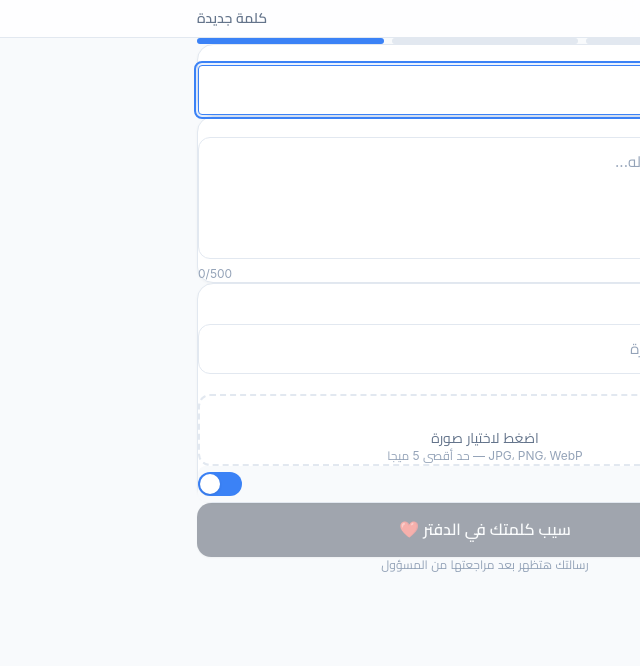
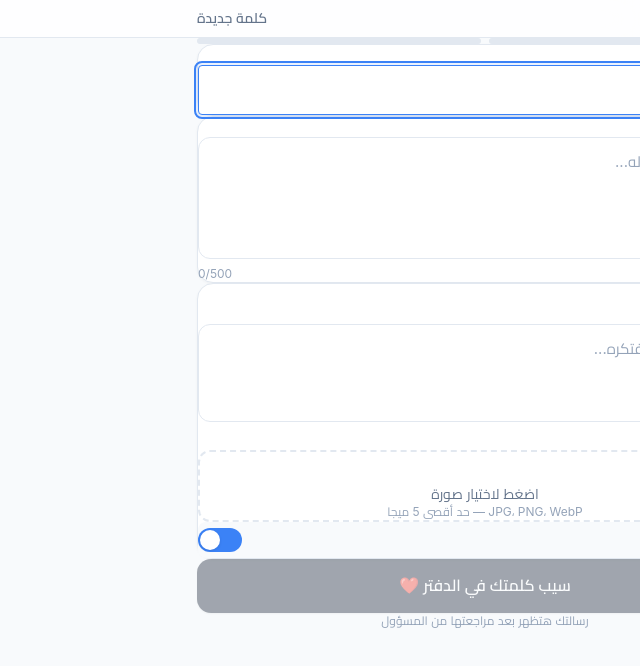
Before and after one commit to ahmedmehdy862-cyber/dafater-dhikriat, a Next.js app: page /write in a window 1280 px wide. Shown: the top 666 px of the page, without its empty margins (640-1280 px from the left). Built offline with nearby package versions, Linux system fonts and the light colour scheme.

Commit message:
feat: replace university with nice_moment field, simplify form

```diff
--- a/src/app/api/memories/route.ts
+++ b/src/app/api/memories/route.ts
@@ -70,7 +70,7 @@ export async function GET(request: NextRequest) {
 export async function POST(request: NextRequest) {
   try {
     const body = await request.json();
-    const { name, university, message, image_url, is_public } = body;
+    const { name, nice_moment, message, image_url, is_public } = body;
 
     // Validate required fields
     if (!name || name.trim().length < 2) {
@@ -107,7 +107,7 @@ export async function POST(request: NextRequest) {
       .from("memories")
       .insert({
         name: name.trim(),
-        university: university?.trim() || null,
+        nice_moment: nice_moment?.trim() || null,
         message: message.trim(),
         image_url: image_url || null,
         is_public: is_public !== false,
--- a/src/app/memories/page.tsx
+++ b/src/app/memories/page.tsx
@@ -6,8 +6,8 @@ import Link from "next/link";
 interface Memory {
   id: string;
   name: string;
-  university: string | null;
   message: string;
+  nice_moment: string | null;
   image_url: string | null;
   created_at: string;
   is_public: boolean;
@@ -41,7 +41,7 @@ export default function MemoriesPage() {
   useEffect(() => { fetchM(); }, [fetchM]);
 
   const filtered = search.trim()
-    ? memories.filter((m) => m.name.includes(search) || m.message.includes(search))
+    ? memories.filter((m) => m.name.includes(search) || m.message.includes(search) || (m.nice_moment && m.nice_moment.includes(search)))
     : memories;
 
   const pickRandom = () => {
@@ -51,7 +51,6 @@ export default function MemoriesPage() {
 
   return (
     <main className="min-h-screen bg-[var(--slate-50)]">
-      {/* Header */}
       <div className="sticky top-0 z-30 bg-white/80 backdrop-blur-lg border-b border-[var(--slate-200)]">
         <div className="max-w-3xl mx-auto px-4 py-3 flex items-center justify-between">
           <Link href="/" className="btn btn-ghost btn-sm">
@@ -68,13 +67,11 @@ export default function MemoriesPage() {
       </div>
 
       <div className="max-w-3xl mx-auto px-4 py-8">
-        {/* Title */}
         <div className="mb-6">
           <h1 className="text-2xl md:text-3xl font-extrabold" style={{ color: "var(--slate-900)" }}>كل الذكريات</h1>
           <p className="text-sm mt-1" style={{ color: "var(--slate-400)" }}>{memories.length} ذكرى</p>
         </div>
 
-        {/* Search */}
         {memories.length > 3 && (
           <div className="mb-6 relative">
             <svg className="absolute right-3 top-1/2 -translate-y-1/2 w-4 h-4" fill="none" viewBox="0 0 24 24" stroke="var(--slate-400)" strokeWidth={2}>
@@ -84,7 +81,6 @@ export default function MemoriesPage() {
           </div>
         )}
 
-        {/* Loading */}
         {loading && (
           <div className="flex flex-col items-center py-20 gap-3">
             <div className="spinner" style={{ width: 32, height: 32, borderColor: "var(--slate-200)", borderTopColor: "var(--blue)" }} />
@@ -92,7 +88,6 @@ export default function MemoriesPage() {
           </div>
         )}
 
-        {/* Error */}
         {error && !loading && (
           <div className="text-center py-20">
             <p className="text-sm mb-3" style={{ color: "var(--red)" }}>{error}</p>
@@ -100,7 +95,6 @@ export default function MemoriesPage() {
           </div>
         )}
 
-        {/* Empty */}
         {!loading && !error && memories.length === 0 && (
           <div className="text-center py-20">
             <div className="w-16 h-16 mx-auto mb-4 rounded-2xl flex items-center justify-center bg-[var(--slate-100)]">
@@ -112,37 +106,37 @@ export default function MemoriesPage() {
           </div>
         )}
 
-        {/* No results */}
         {!loading && !error && memories.length > 0 && filtered.length === 0 && (
           <div className="text-center py-16">
             <p className="text-sm" style={{ color: "var(--slate-400)" }}>مفيش نتائج</p>
           </div>
         )}
 
-        {/* Cards */}
         {!loading && filtered.length > 0 && (
           <div className="grid grid-cols-1 md:grid-cols-2 gap-4">
             {filtered.map((m) => (
               <div key={m.id} className="card card-hover cursor-pointer p-5" onClick={() => setSelected(m)}>
-                {/* Quote mark */}
                 <div className="text-4xl font-bold leading-none mb-2 select-none" style={{ color: "var(--amber)", opacity: 0.3, fontFamily: "Georgia, serif" }}>&quot;</div>
 
-                {/* Message */}
-                <p className="text-sm leading-relaxed mb-4" style={{ color: "var(--slate-700)" }}>{m.message}</p>
+                <p className="text-sm leading-relaxed mb-3" style={{ color: "var(--slate-700)" }}>{m.message}</p>
 
-                {/* Image */}
+                {m.nice_moment && (
+                  <div className="p-3 rounded-lg mb-3" style={{ background: "var(--amber-light)" }}>
+                    <p className="text-xs font-semibold mb-1" style={{ color: "var(--amber-dark)" }}>✨ موقف حلو</p>
+                    <p className="text-sm" style={{ color: "var(--slate-700)" }}>{m.nice_moment}</p>
+                  </div>
+                )}
+
                 {m.image_url && (
                   <img src={m.image_url} alt="" className="w-full h-40 object-cover rounded-lg border border-[var(--slate-100)] mb-4" />
                 )}
 
-                {/* Footer */}
                 <div className="flex items-center gap-3 pt-3 border-t border-[var(--slate-100)]">
                   <div className="w-8 h-8 rounded-full flex items-center justify-center text-xs font-bold text-white shrink-0" style={{ background: color(m.name) }}>
                     {initials(m.name)}
                   </div>
                   <div className="flex-1 min-w-0">
                     <p className="text-sm font-semibold truncate" style={{ color: "var(--slate-800)" }}>{m.name}</p>
-                    {m.university && <p className="text-xs truncate" style={{ color: "var(--slate-400)" }}>{m.university}</p>}
                   </div>
                   <span className="text-xs shrink-0" style={{ color: "var(--slate-400)" }}>{fmt(m.created_at)}</span>
                 </div>
@@ -152,7 +146,6 @@ export default function MemoriesPage() {
         )}
       </div>
 
-      {/* Modal */}
       {selected && (
         <div className="fixed inset-0 z-50 flex items-center justify-center p-4" onClick={() => setSelected(null)}>
           <div className="absolute inset-0 bg-black/40 backdrop-blur-sm" />
@@ -165,7 +158,13 @@ export default function MemoriesPage() {
             <div className="p-6 text-center">
               <div className="text-4xl mb-3">❤️</div>
               <div className="text-5xl font-bold mb-1 select-none" style={{ color: "var(--amber)", opacity: 0.2, fontFamily: "Georgia, serif" }}>&quot;</div>
-              <p className="text-base leading-relaxed mb-5" style={{ color: "var(--slate-800)" }}>{selected.message}</p>
+              <p className="text-base leading-relaxed mb-4" style={{ color: "var(--slate-800)" }}>{selected.message}</p>
+              {selected.nice_moment && (
+                <div className="p-4 rounded-xl mb-4 text-right" style={{ background: "var(--amber-light)" }}>
+                  <p className="text-xs font-semibold mb-1" style={{ color: "var(--amber-dark)" }}>✨ موقف حلو حصل</p>
+                  <p className="text-sm" style={{ color: "var(--slate-700)" }}>{selected.nice_moment}</p>
+                </div>
+              )}
               {selected.image_url && (
                 <img src={selected.image_url} alt="" className="w-full max-h-56 object-cover rounded-xl mb-5 border border-[var(--slate-100)]" />
               )}
@@ -175,9 +174,7 @@ export default function MemoriesPage() {
                 </div>
                 <div className="text-right">
                   <p className="text-sm font-semibold" style={{ color: "var(--slate-800)" }}>{selected.name}</p>
-                  <p className="text-xs" style={{ color: "var(--slate-400)" }}>
-                    {selected.university && `${selected.university} · `}{fmt(selected.created_at)}
-                  </p>
+                  <p className="text-xs" style={{ color: "var(--slate-400)" }}>{fmt(selected.created_at)}</p>
                 </div>
               </div>
             </div>
--- a/src/app/write/page.tsx
+++ b/src/app/write/page.tsx
@@ -10,7 +10,7 @@ export default function WritePage() {
   const router = useRouter();
   const [name, setName] = useState("");
   const [message, setMessage] = useState("");
-  const [university, setUniversity] = useState("");
+  const [niceMoment, setNiceMoment] = useState("");
   const [isPublic, setIsPublic] = useState(true);
   const [imageFile, setImageFile] = useState<File | null>(null);
   const [imagePreview, setImagePreview] = useState<string | null>(null);
@@ -74,8 +74,8 @@ export default function WritePage() {
         headers: { "Content-Type": "application/json" },
         body: JSON.stringify({
           name: name.trim(),
-          university: university.trim() || undefined,
           message: message.trim(),
+          nice_moment: niceMoment.trim() || undefined,
           image_url: imageUrl || undefined,
           is_public: isPublic,
         }),
@@ -91,7 +91,6 @@ export default function WritePage() {
 
   return (
     <main className="min-h-screen bg-[var(--slate-50)]">
-      {/* Header */}
       <div className="sticky top-0 z-30 bg-white/80 backdrop-blur-lg border-b border-[var(--slate-200)]">
         <div className="max-w-xl mx-auto px-4 py-3 flex items-center justify-between">
           <Link href="/" className="btn btn-ghost btn-sm">
@@ -105,12 +104,11 @@ export default function WritePage() {
       </div>
 
       <div className="max-w-xl mx-auto px-4 py-8">
-        {/* Progress */}
         <div className="flex items-center gap-2 mb-8 px-2">
-          {[1, 2, 3].map((s) => (
+          {[1, 2].map((s) => (
             <div key={s} className="flex-1">
               <div className="h-1.5 rounded-full transition-all duration-500" style={{
-                background: (s === 1 && nameOk) || (s === 2 && msgOk) || (s === 3)
+                background: (s === 1 && nameOk) || (s === 2 && msgOk)
                   ? "var(--blue)" : "var(--slate-200)"
               }} />
             </div>
@@ -147,11 +145,13 @@ export default function WritePage() {
           <div className="card p-5">
             <p className="text-sm font-bold mb-4" style={{ color: "var(--slate-500)" }}>اختيارات إضافية</p>
 
+            {/* Nice Moment */}
             <div className="mb-4">
-              <label htmlFor="university" className="block text-sm font-medium mb-1.5" style={{ color: "var(--slate-700)" }}>جامعتك أو كيانك</label>
-              <input id="university" type="text" value={university} onChange={(e) => setUniversity(e.target.value)} placeholder="مثلاً: جامعة القاهرة" className="input" />
+              <label htmlFor="niceMoment" className="block text-sm font-medium mb-1.5" style={{ color: "var(--slate-700)" }}>موقف حلو حصل</label>
+              <textarea id="niceMoment" value={niceMoment} onChange={(e) => setNiceMoment(e.target.value)} placeholder="اكتب موقف حلو افتكره..." rows={3} className="input resize-none" />
             </div>
 
+            {/* Image */}
             <div className="mb-4">
               <label className="block text-sm font-medium mb-1.5" style={{ color: "var(--slate-700)" }}>صورة تجمعنا</label>
               {imagePreview ? (
@@ -182,14 +182,12 @@ export default function WritePage() {
             </div>
           </div>
 
-          {/* Error */}
           {submitError && (
             <div className="p-3 rounded-lg text-sm font-medium" style={{ background: "#fef2f2", border: "1px solid #fecaca", color: "var(--red)" }}>
               {submitError}
             </div>
           )}
 
-          {/* Submit */}
           <button type="submit" disabled={submitting || !nameOk || !msgOk} className="btn btn-primary btn-lg w-full disabled:opacity-40 disabled:cursor-not-allowed">
             {submitting ? <><div className="spinner" /> جاري الإرسال...</> : "سيب كلمتك في الدفتر ❤️"}
           </button>
```
Also changed, not shown: 1 other file (tests, documents, lock files or other folders).
